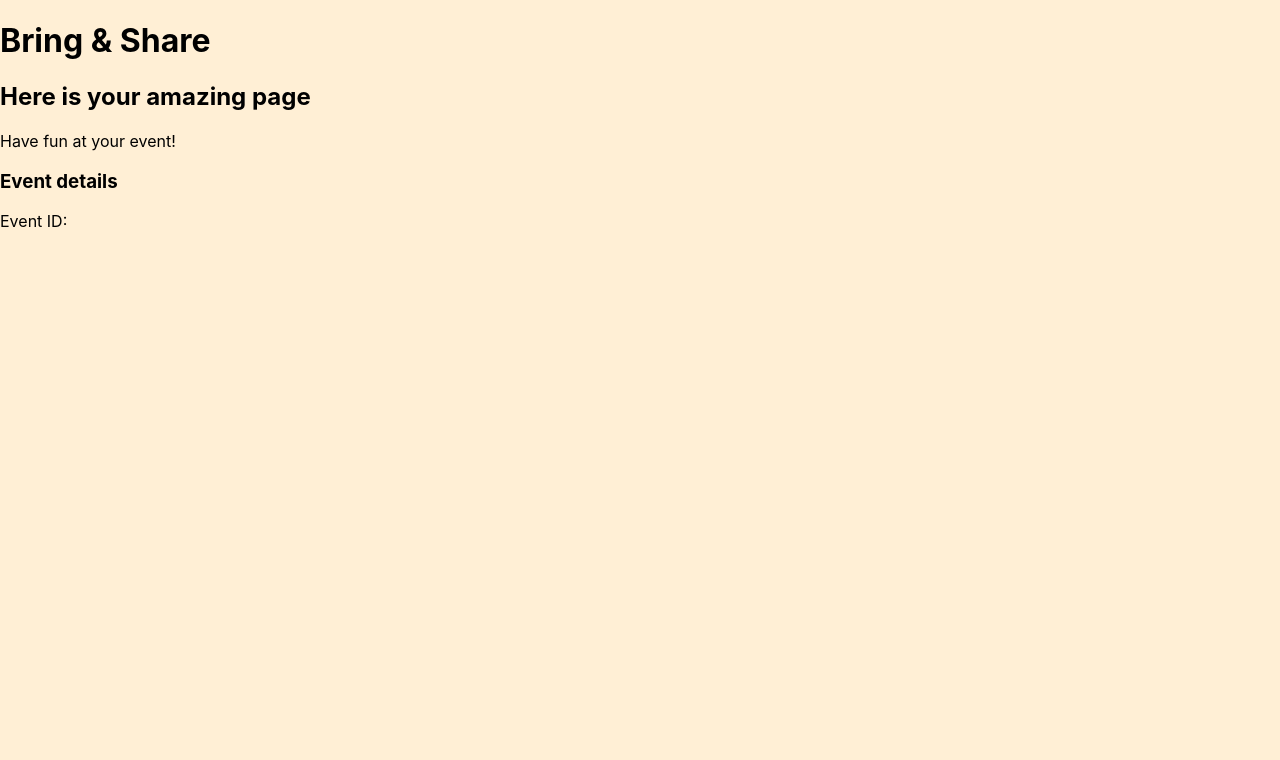
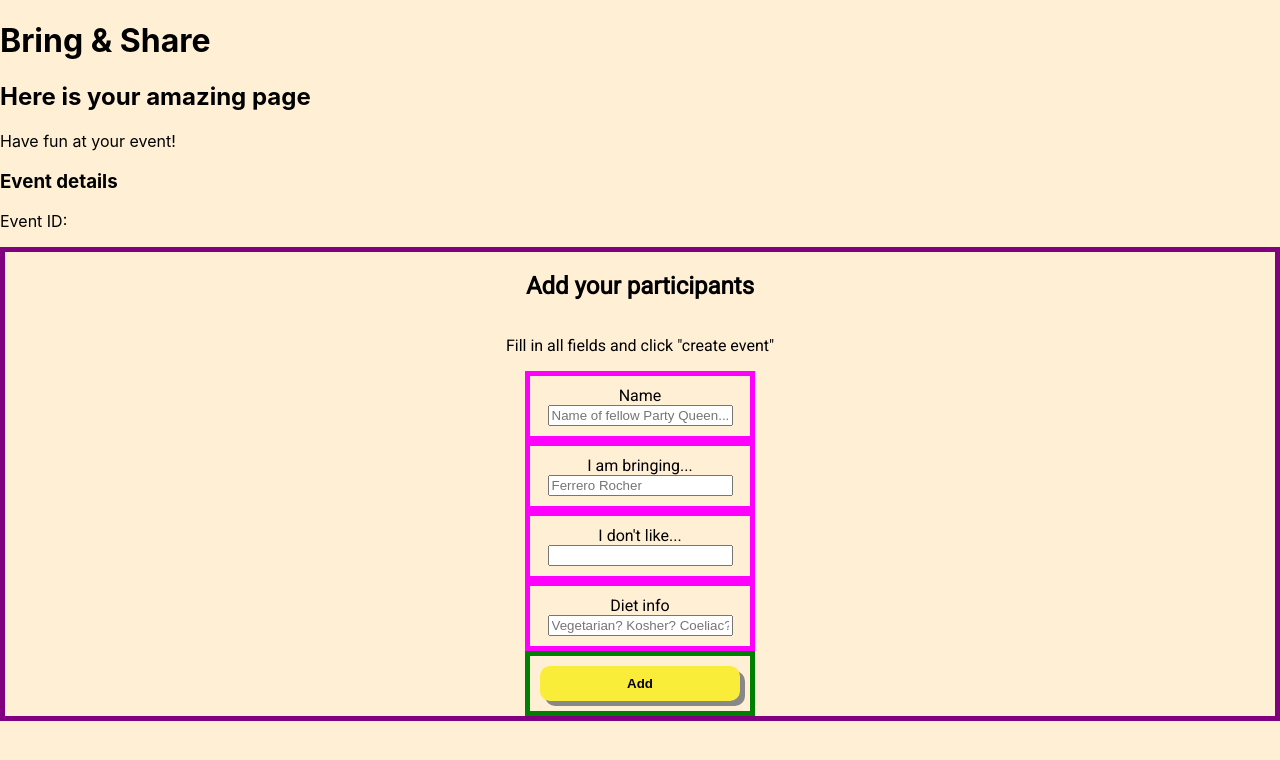
Before and after one commit to szabinakov/Bring-and-Share, a React (Create React App) app: page /events/1 in a window 1280 px wide. Shown: the top 760 px of the page. Built offline with nearby package versions, Linux system fonts and the light colour scheme.

Commit message:
Rendered AddParticipant.js to EventPage.js

```diff
--- a/src/components/EventPage.js
+++ b/src/components/EventPage.js
@@ -1,5 +1,6 @@
 // list of things to import
 import React from "react";
+import AddParticipant from "./AddParticipant";
 // import AddParticipant from "./AddParticipant";
 // render
 // event details
@@ -14,6 +15,7 @@ const EventPage = (props) => {
         <h3>Event details</h3>
         <p>Event ID: {props.eventId}</p>
       </div>
+      <AddParticipant />
     </div>
   );
 };
```
